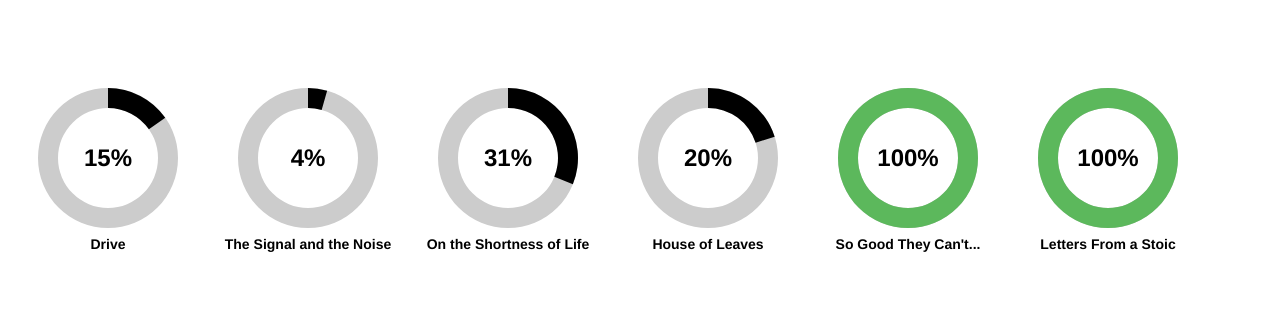
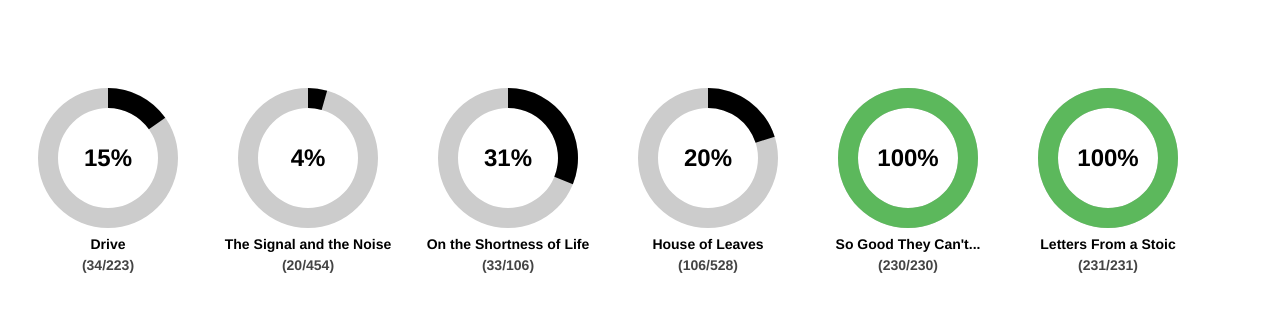
Before and after one commit to borkxs/pages, a plain HTML site: page index.html in a window 1280 px wide. Drawn offline with Linux system fonts and the light colour scheme.

Commit message:
added pages

```diff
--- a/index.html
+++ b/index.html
@@ -24,6 +24,11 @@
     .progress-meter text.title {
         font-size: 14px;
     }
+
+    .progress-meter text.pages {
+        font-size: 14px;
+        fill: #444;
+    }
     </style>
 </head>
 
--- a/scripts/progress.js
+++ b/scripts/progress.js
@@ -69,10 +69,16 @@
         .attr("text-anchor", "middle")
         .attr("dy", "6.5em");
 
+    var pageCount = meter.append("text")
+        .attr("class", "pages")
+        .attr("text-anchor", "middle")
+        .attr("dy", "8em");
+
 
     foreground.attr("d", arc.endAngle(twoPi * progress));
     progressText.text(formatPercent(progress));
     title.text(data.title);
+    pageCount.text( "(" + data.page + "/" + data.total + ")" );
 
     if ( progress == 1 )
         foreground.attr("class", "complete")
```
